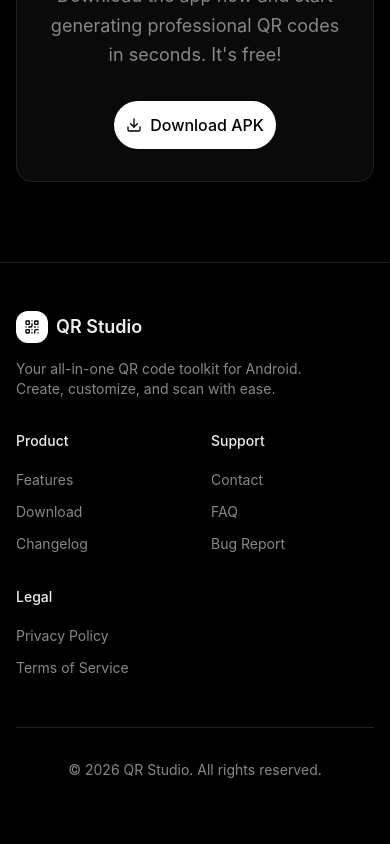
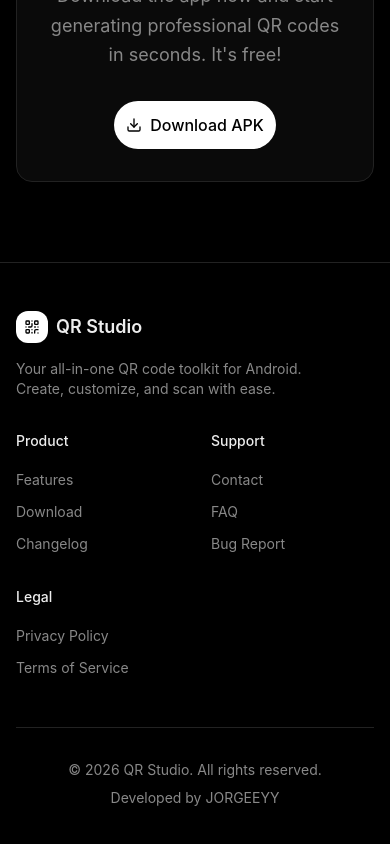
Before and after one commit to jorgeeyy/qr-studio-site, a React (Vite) app: page / in a window 390 px wide. Shown: the part 2749-3593 px from the top of the page. Built offline with nearby package versions, Linux system fonts and the light colour scheme; a web font is replaced by a local one.

Commit message:
feat: update Footer component layout for improved responsiveness and add developer credit

```diff
--- a/src/components/landing/Footer.tsx
+++ b/src/components/landing/Footer.tsx
@@ -52,9 +52,20 @@ export function Footer() {
           ))}
         </div>
 
-        <div className="border-t border-border pt-8 text-center">
+        <div className="border-t border-border pt-8 flex flex-col sm:flex-row justify-between items-center gap-2">
           <p className="text-sm text-muted-foreground">
             &copy; {new Date().getFullYear()} QR Studio. All rights reserved.
+          </p>
+          <p className="text-sm text-muted-foreground">
+            Developed by{" "}
+            <a
+              href="https://github.com/jorgeeyy"
+              target="_blank"
+              rel="noopener noreferrer"
+              className="hover:text-foreground transition-colors"
+            >
+              JORGEEYY
+            </a>
           </p>
         </div>
       </div>
```
